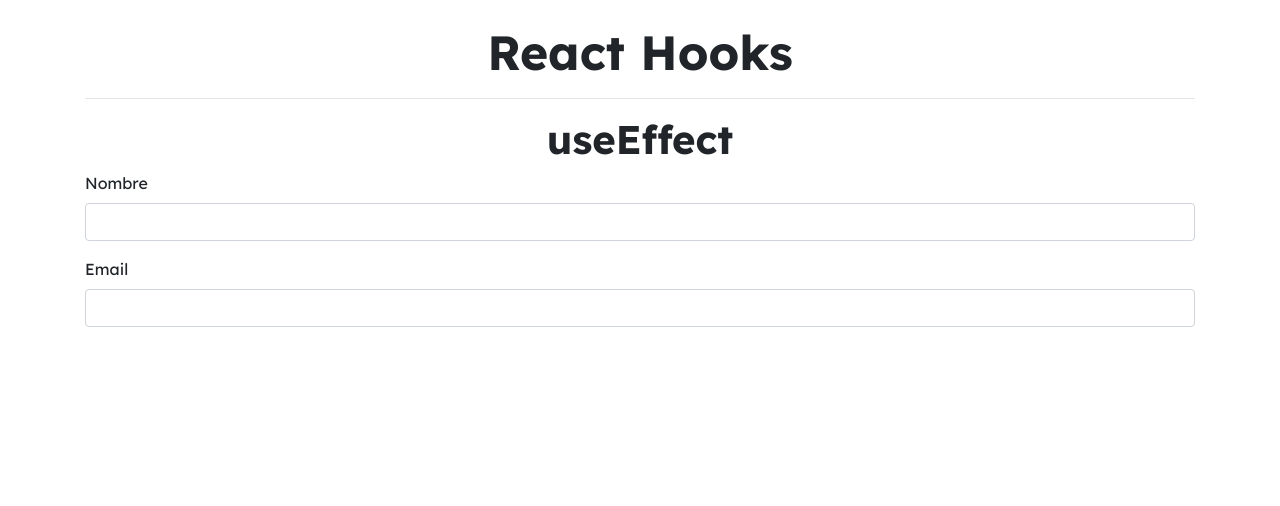
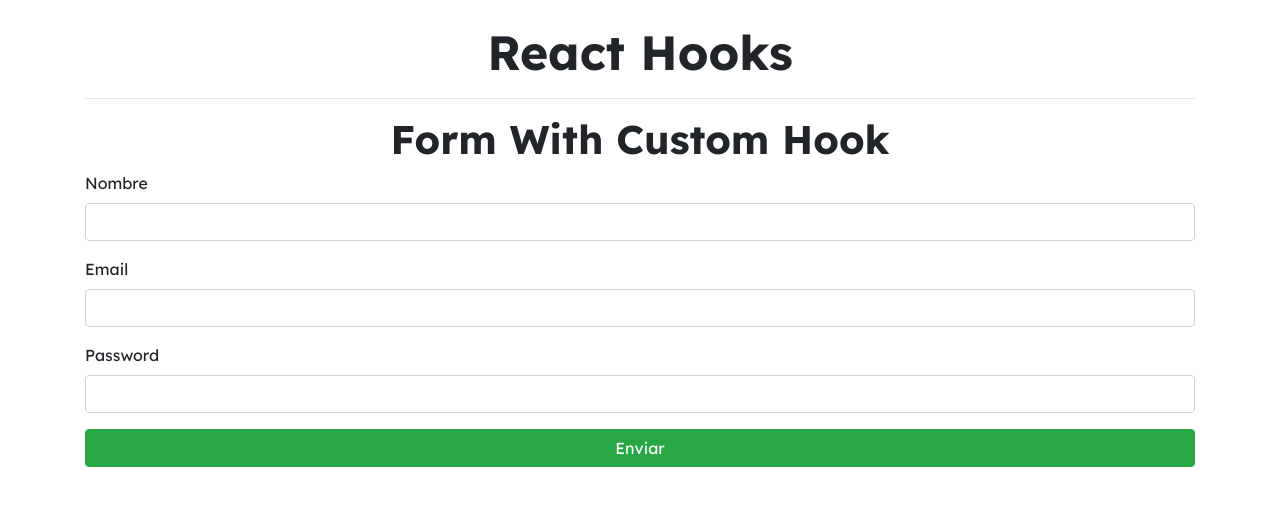
Before and after one commit to sonusbeat/05-hook-app, a React (Create React App) app: page / in a window 1280 px wide. Shown: the top 506 px of the page. Built offline with nearby package versions, Linux system fonts and the light colour scheme.

Commit message:
Custom Hooks
En esta clase vemos como funcionan los hooks personalizados (custom hooks).

```diff
--- a/package.json
+++ b/package.json
@@ -1,6 +1,6 @@
 {
   "name": "hook-app",
-  "version": "1.0.6",
+  "version": "1.0.7",
   "private": true,
   "dependencies": {
     "@testing-library/jest-dom": "^5.11.4",
--- a/src/App.jsx
+++ b/src/App.jsx
@@ -1,4 +1,5 @@
-import SimpleForm from './components/01-useState/02-useEffect/SimpleForm';
+
+import FormWithCustomHook from './components/02-useEffect/FormWithCustomHook';
 
 const App = () => {
   return (
@@ -8,7 +9,7 @@ const App = () => {
       </header>
       <hr />
       <main>
-        <SimpleForm />
+        <FormWithCustomHook />
       </main>
     </section>
   );
--- /dev/null
+++ b/src/components/02-useEffect/FormWithCustomHook.jsx
@@ -0,0 +1,81 @@
+import { useEffect } from 'react';
+import useForm from '../../hooks/useForm';
+
+const FormWithCustomHook = () => {
+
+  const [formValues, handleInputChange] = useForm({
+    name:     "",
+    email:    "",
+    password: "",
+  });
+
+  const { name, email, password } = formValues;
+
+  useEffect(() => {
+    console.log("El email cambió a:", email);
+  }, [ email ])
+
+  const handleSubmit = (event) => {
+    event.preventDefault();
+    console.log(formValues);
+  };
+
+  return (
+    <section>
+      <h2 className="text-center">Form With Custom Hook</h2>
+
+      <form onSubmit={ handleSubmit }>
+        <div className="form-group">
+          <label htmlFor="name">Nombre</label>
+
+          <input
+            id="name"
+            name="name"
+            type="text"
+            className="form-control"
+            autoComplete="off"
+            value={ name }
+            onChange={ handleInputChange }
+          />
+        </div>
+
+        <div className="form-group">
+          <label htmlFor="email">Email</label>
+          <input
+            id="email"
+            name="email"
+            type="email"
+            className="form-control"
+            autoComplete="off"
+            value={ email }
+            onChange={ handleInputChange }
+          />
+        </div>
+
+        <div className="form-group">
+          <label htmlFor="password">Password</label>
+          <input
+            id="password"
+            name="password"
+            type="password"
+            className="form-control"
+            autoComplete="off"
+            value={ password }
+            onChange={ handleInputChange }
+          />
+        </div>
+
+        <div className="form-group">
+          <button
+            id="submit"
+            type="submit"
+            className="btn btn-success btn-block"
+          >Enviar</button>
+        </div>
+      </form>
+
+    </section>
+  );
+};
+
+export default FormWithCustomHook;
--- /dev/null
+++ b/src/hooks/useForm.jsx
@@ -0,0 +1,16 @@
+import { useState } from "react";
+
+const useForm = (initialState = {}) => {
+  const [values, setValues] = useState(initialState)
+
+  const handleInputChange = ({ target }) => {
+    setValues({
+      ...values,
+      [ target.name ]: target.value
+    });
+  };
+
+  return [ values, handleInputChange ];
+}
+
+export default useForm;
```
Also changed, not shown: src/components/02-useEffect/SimpleForm.jsx (renamed from src/components/01-useState/02-useEffect/SimpleForm.jsx), 1 other file (tests, documents, lock files or other folders).
